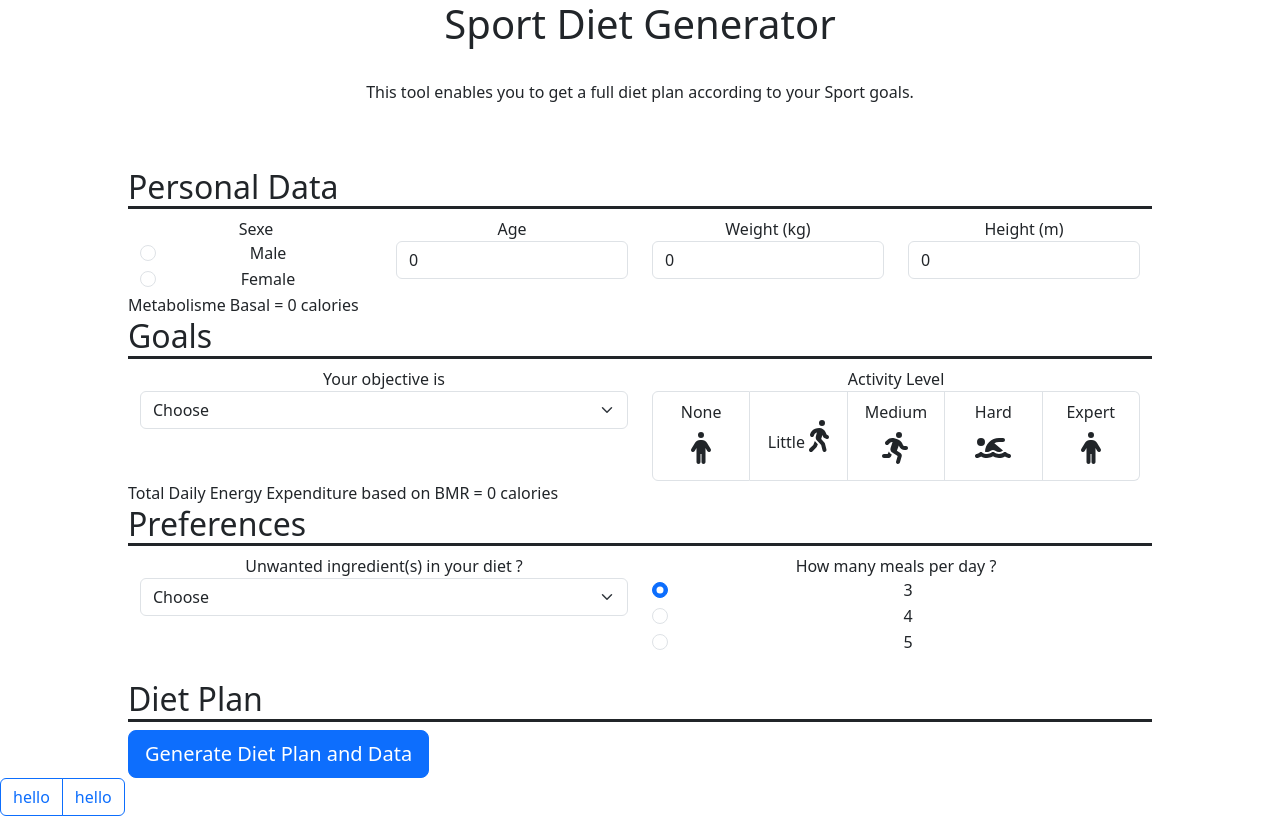
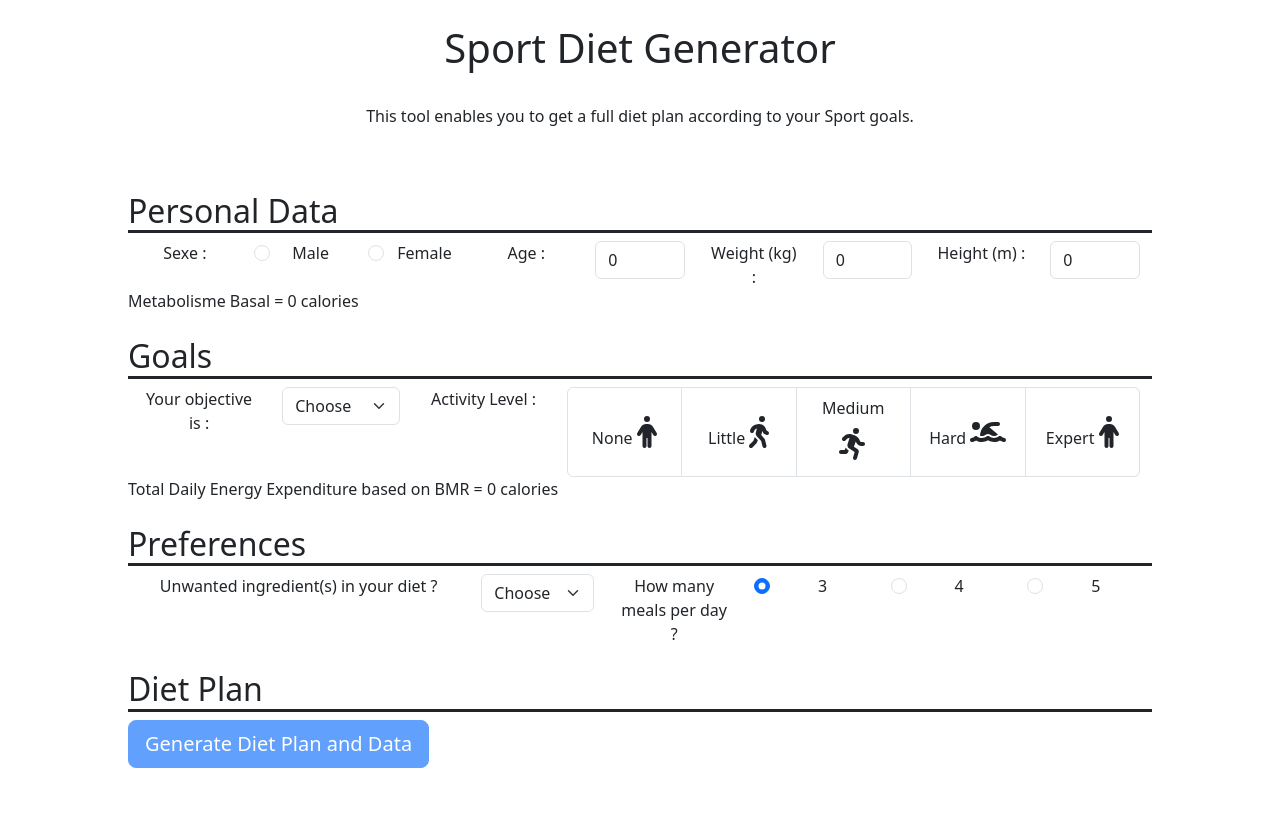
Before and after one commit to nicolas-ag/sport-diet-generator, an Angular app in the folder sport-diet-generator/: page / in a window 1280 px wide. Built offline with nearby package versions, Linux system fonts and the light colour scheme.

Commit message:
html improved on columns
html improved on columns

```diff
--- a/sport-diet-generator/src/app/app.component.html
+++ b/sport-diet-generator/src/app/app.component.html
@@ -1,5 +1,6 @@
 <html>
   <body>
+    <br />
     <div class="container text-center">
       <h1>Sport Diet Generator</h1>
     </div>
@@ -18,49 +19,61 @@
     <div class="container text-center">
       <div class="row">
         <div class="col">
-          <label>Sexe</label>
+          <label>Sexe : </label>
+        </div>
+        <div class="col">
           <div class="form-check">
             <input
               class="form-check-input"
               type="radio"
-              [value]='1'
+              [value]="1"
               [(ngModel)]="sexeInput"
               name="radioSexe"
               id="radioSexeM"
             />
-            <label class="form-check-label" for="radioSexeM">
-              Male
-            </label>
+            <label class="form-check-label" for="radioSexeM"> Male </label>
           </div>
+        </div>
+        <div class="col">
           <div class="form-check">
             <input
               class="form-check-input"
               type="radio"
-              [value]='2'
+              [value]="2"
               [(ngModel)]="sexeInput"
               name="radioSexe"
               id="radioSexeF"
             />
-            <label class="form-check-label" for="radioSexeF">
-              Female
-            </label>
+            <label class="form-check-label" for="radioSexeF"> Female </label>
           </div>
         </div>
         <div class="col">
-          <label>Age</label>
+          <label>Age : </label>
+        </div>
+        <div class="col">
           <input type="text" [(ngModel)]="ageInput" class="form-control" />
         </div>
         <div class="col">
-          <label>Weight (kg)</label>
+          <label>Weight (kg) : </label>
+        </div>
+        <div class="col">
           <input type="text" [(ngModel)]="weightInput" class="form-control" />
         </div>
         <div class="col">
-          <label>Height (m)</label>
-          <input type="text" [(ngModel)]="heightInput" class="form-control" (ngModelChange)="estimatedCaloriesDaily()" />
+          <label>Height (m) : </label>
+        </div>
+        <div class="col">
+          <input
+            type="text"
+            [(ngModel)]="heightInput"
+            class="form-control"
+            (ngModelChange)="estimatedCaloriesDaily()"
+          />
         </div>
       </div>
     </div>
-    Metabolisme Basal = {{nbCaloriesBasal}} calories
+    Metabolisme Basal = {{ nbCaloriesBasal }} calories
+    <br />
     <br />
 
     <h2>Goals</h2>
@@ -68,7 +81,9 @@
     <div class="container text-center">
       <div class="row">
         <div class="col">
-          <label>Your objective is </label>
+          <label>Your objective is : </label>
+        </div>
+        <div class="col">
           <select class="form-select" aria-label="Default select example">
             <option selected>Choose</option>
             <option value="1">Gain muscle mass</option>
@@ -77,7 +92,9 @@
           </select>
         </div>
         <div class="col">
-          <label>Activity Level</label>
+          <label>Activity Level : </label>
+        </div>
+        <div class="col-7">
           <ul class="list-group list-group-horizontal">
             <button
               type="button"
@@ -123,15 +140,17 @@
         </div>
       </div>
     </div>
-    Total Daily Energy Expenditure based on BMR = {{nbCaloriesGoals}} calories
+    Total Daily Energy Expenditure based on BMR = {{ nbCaloriesGoals }} calories
     <br />
-
+    <br />
     <h2>Preferences</h2>
 
     <div class="container text-center">
       <div class="row">
+        <div class="col-4">
+          <label>Unwanted ingredient(s) in your diet ? </label>
+        </div>
         <div class="col">
-          <label>Unwanted ingredient(s) in your diet ? </label>
           <select class="form-select" aria-label="Default select example">
             <option selected>Choose</option>
             <option value="1">Brocolis</option>
@@ -141,6 +160,8 @@
         </div>
         <div class="col">
           <label>How many meals per day ?</label>
+        </div>
+        <div class="col">
           <div class="form-check">
             <input
               class="form-check-input"
@@ -149,10 +170,10 @@
               id="radioSexeM"
               checked
             />
-            <label class="form-check-label" for="radioSexeM">
-              3
-            </label>
+            <label class="form-check-label" for="radioSexeM"> 3 </label>
           </div>
+        </div>
+        <div class="col">
           <div class="form-check">
             <input
               class="form-check-input"
@@ -160,10 +181,10 @@
               name="radioSexe"
               id="radioSexeF"
             />
-            <label class="form-check-label" for="radioSexeF">
-              4
-            </label>
+            <label class="form-check-label" for="radioSexeF"> 4 </label>
           </div>
+        </div>
+        <div class="col">
           <div class="form-check">
             <input
               class="form-check-input"
@@ -171,9 +192,7 @@
               name="radioSexe"
               id="radioSexeF"
             />
-            <label class="form-check-label" for="radioSexeF">
-              5
-            </label>
+            <label class="form-check-label" for="radioSexeF"> 5 </label>
           </div>
         </div>
       </div>
@@ -182,16 +201,9 @@
 
     <h2>Diet Plan</h2>
 
-    <button type="button" class="btn btn-primary btn-lg">Generate Diet Plan and Data</button>
+    <button type="button" class="btn btn-primary btn-lg" disabled>
+      Generate Diet Plan and Data
+    </button>
     <br />
   </body>
-  <div class="btn-group" role="group" aria-label="Basic outlined example">
-    <button  type="button" class="btn btn-outline-primary">
-      hello
-    </button>
-    <button  type="button" class="btn btn-outline-primary">
-      hello
-    </button>
-  </div>
-
 </html>
```
Lines whose indentation alone changed are shown as unchanged.
